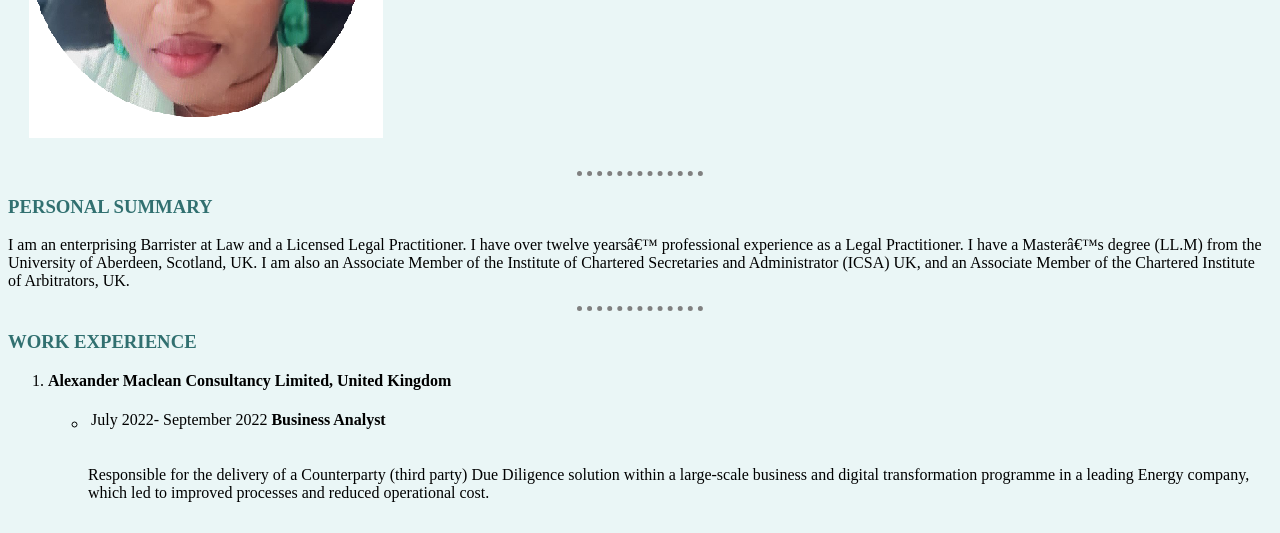
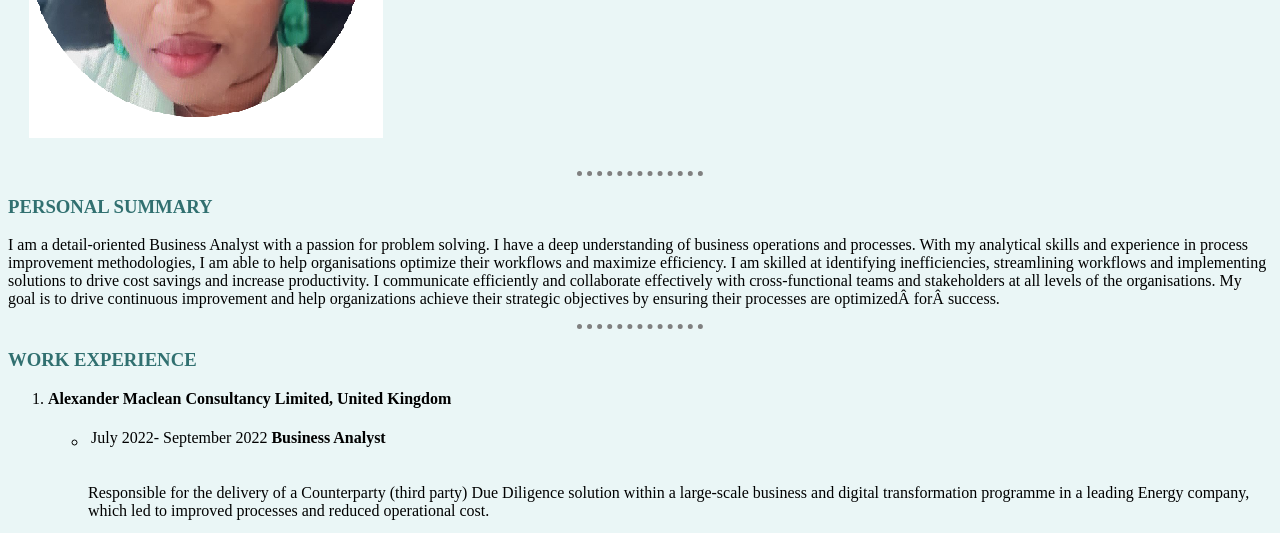
Before and after one commit to olafad/cv, a plain HTML site: page index.html in a window 1280 px wide. Shown: the part 258-791 px from the top of the page. Drawn offline with Linux system fonts and the light colour scheme.

Commit message:
updated bio

```diff
--- a/index.html
+++ b/index.html
@@ -17,11 +17,7 @@
 
     <hr size="3"noshade>
         <h3>PERSONAL SUMMARY</h3>
-        <p>I am an enterprising Barrister at Law and a Licensed Legal Practitioner.
-            I have over twelve years’ professional experience as a Legal Practitioner.
-            I have a Master’s degree (LL.M) from the University of Aberdeen, Scotland, UK.
-            I am also an Associate Member of the Institute of Chartered Secretaries and Administrator (ICSA) UK,
-            and an Associate Member of the Chartered Institute of Arbitrators, UK.</p>
+        <p>I am a detail-oriented Business Analyst with a passion for problem solving. I have a deep understanding of business operations and processes. With my analytical skills and experience in process improvement methodologies, I am able to help organisations optimize their workflows and maximize efficiency. I am skilled at identifying inefficiencies, streamlining workflows and implementing solutions to drive cost savings and increase productivity. I communicate efficiently and collaborate effectively with cross-functional teams and stakeholders at all levels of the organisations. My goal is to drive continuous improvement and help organizations achieve their strategic objectives by ensuring their processes are optimized for success.</p>
     <hr size="3" noshade="">
         <h3>WORK EXPERIENCE</h3>
 
```
